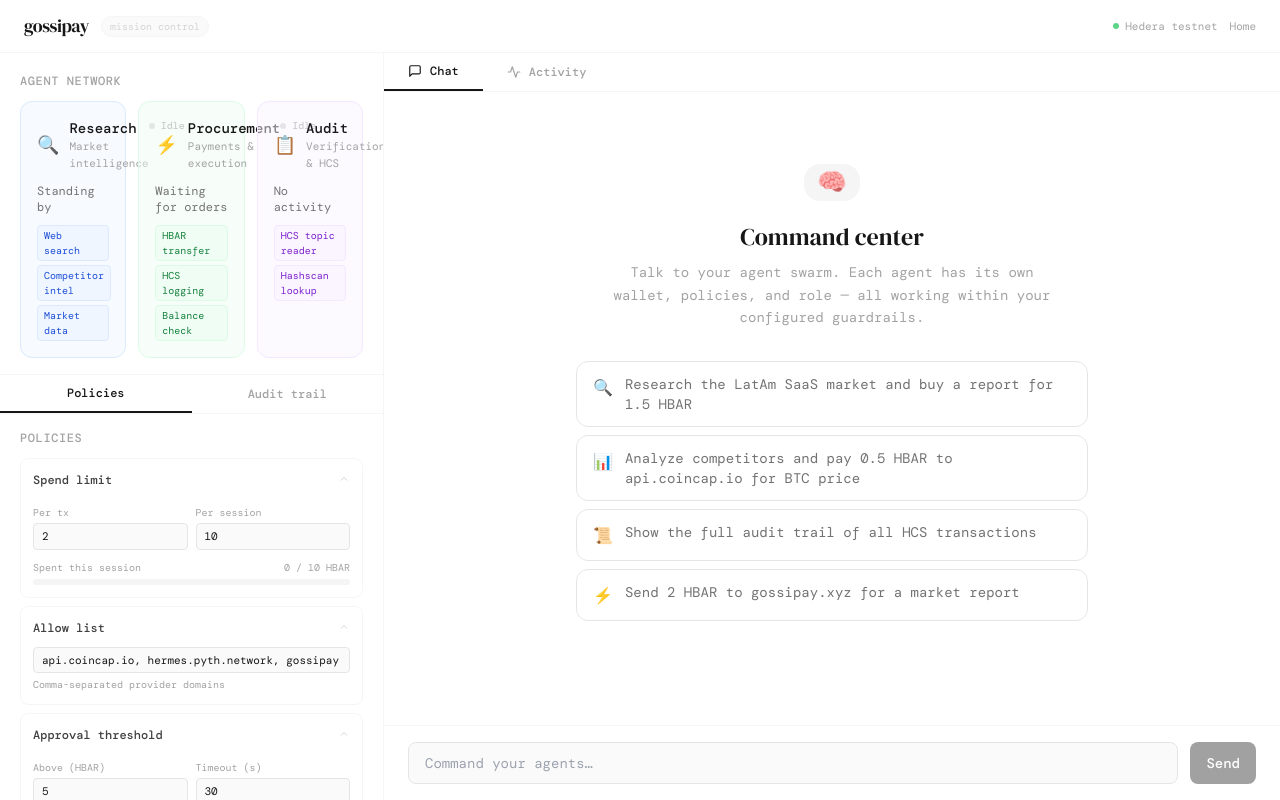
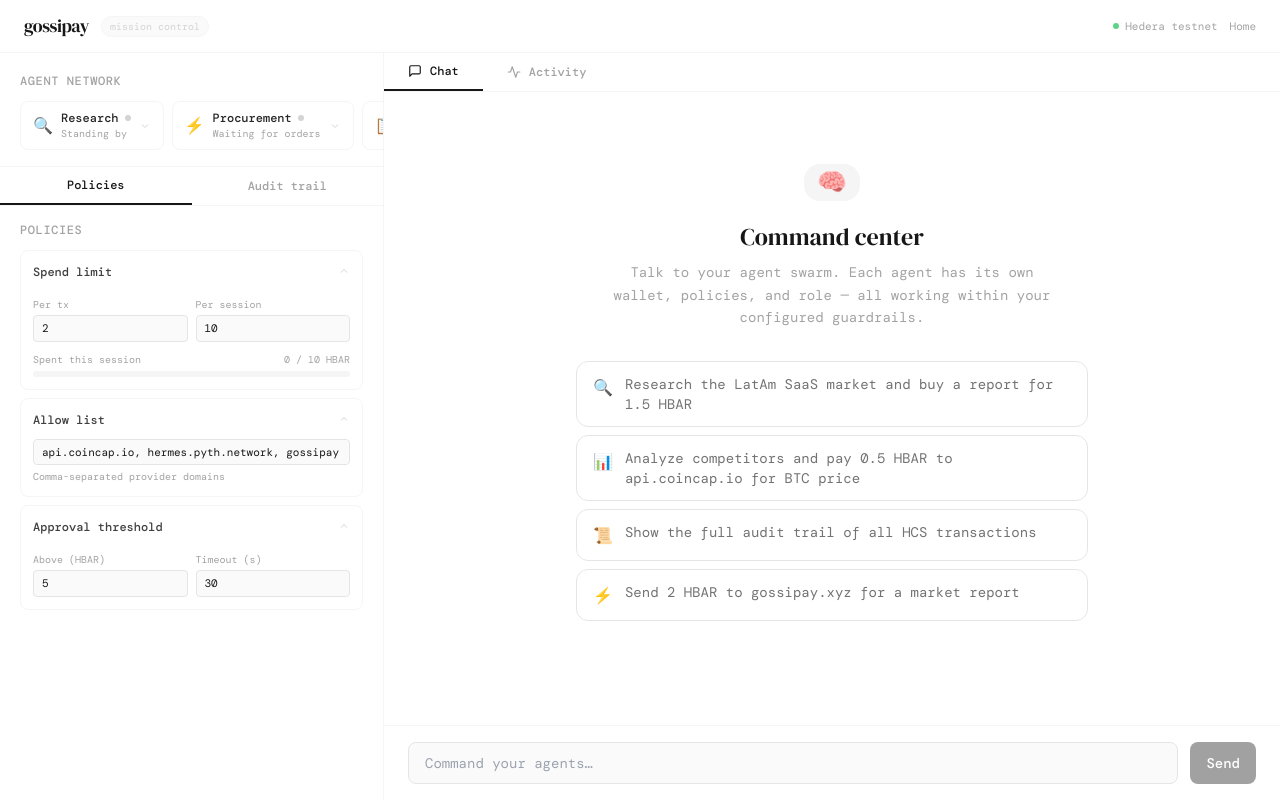
Before and after one commit to Irwingduran/gossipay-hedera, a Next.js app in the folder apps/demo/: page /demo in a window 1280 px wide. Built offline with nearby package versions, Linux system fonts and the light colour scheme; a web font is replaced by a local one.

Commit message:
feat(demo): make AgentSwarm compact and clickable - expand on tap for details

```diff
--- a/apps/demo/components/AgentSwarm.tsx
+++ b/apps/demo/components/AgentSwarm.tsx
@@ -1,5 +1,6 @@
 'use client'
 
+import { useState } from 'react'
 import { useSession } from '@/lib/store'
 
 type AgentState = 'active' | 'idle' | 'monitoring'
@@ -56,83 +57,83 @@ const stateColors: Record<AgentState, string> = {
   monitoring: 'bg-blue-500',
 }
 
-const stateLabels: Record<AgentState, string> = {
-  active: 'Active',
-  idle: 'Idle',
-  monitoring: 'Monitoring',
-}
-
-const palette: Record<string, { bg: string; border: string; dot: string; badge: string; badgeText: string }> = {
-  blue: {
-    bg: 'bg-blue-50/50',
-    border: 'border-blue-100',
-    dot: 'bg-blue-500',
-    badge: 'bg-blue-50 border-blue-100',
-    badgeText: 'text-blue-700',
-  },
-  green: {
-    bg: 'bg-green-50/50',
-    border: 'border-green-100',
-    dot: 'bg-green-500',
-    badge: 'bg-green-50 border-green-100',
-    badgeText: 'text-green-700',
-  },
-  purple: {
-    bg: 'bg-purple-50/50',
-    border: 'border-purple-100',
-    dot: 'bg-purple-500',
-    badge: 'bg-purple-50 border-purple-100',
-    badgeText: 'text-purple-700',
-  },
+const palette: Record<string, { border: string; bg: string; badge: string; badgeText: string }> = {
+  blue: { border: 'border-blue-100', bg: 'bg-blue-50/50', badge: 'bg-blue-50 border-blue-100', badgeText: 'text-blue-700' },
+  green: { border: 'border-green-100', bg: 'bg-green-50/50', badge: 'bg-green-50 border-green-100', badgeText: 'text-green-700' },
+  purple: { border: 'border-purple-100', bg: 'bg-purple-50/50', badge: 'bg-purple-50 border-purple-100', badgeText: 'text-purple-700' },
 }
 
 export function AgentSwarm() {
   const { state } = useSession()
+  const [expanded, setExpanded] = useState<string | null>(null)
   const txCount = state.transactions.length
 
   return (
-    <div className="grid grid-cols-1 sm:grid-cols-3 gap-3">
+    <div className="space-y-1.5">
+      <div className="flex gap-2">
         {agents.map((agent) => {
           const agentState = agent.getState(txCount, state.isStreaming)
-        const action = agent.getAction(txCount, state.isStreaming)
           const p = palette[agent.color]
+          const isOpen = expanded === agent.name
 
           return (
-          <div
+            <button
               key={agent.name}
-            className={`border ${p.border} ${p.bg} rounded-xl p-4 transition-all`}
+              onClick={() => setExpanded(isOpen ? null : agent.name)}
+              className={`flex-1 flex items-center gap-2 px-3 py-2 rounded-lg border text-left transition-all ${
+                isOpen
+                  ? `${p.border} ${p.bg} ring-1 ring-inset ring-neutral-200`
+                  : 'border-neutral-100 hover:border-neutral-200 hover:bg-neutral-50'
+              }`}
             >
-            <div className="flex items-start justify-between mb-3">
-              <div className="flex items-center gap-2.5">
-                <span className="text-lg">{agent.icon}</span>
-                <div>
-                  <h3 className="text-sm font-medium text-neutral-900">
+              <span className="text-base">{agent.icon}</span>
+              <div className="flex-1 min-w-0">
+                <div className="flex items-center gap-1.5">
+                  <span className="text-xs font-medium text-neutral-800 truncate">
                     {agent.name}
-                  </h3>
-                  <p className="text-[11px] text-neutral-400">{agent.role}</p>
+                  </span>
+                  <span className={`w-1.5 h-1.5 rounded-full shrink-0 ${stateColors[agentState]}`} />
                 </div>
+                <p className="text-[10px] text-neutral-400 truncate">
+                  {agent.getAction(txCount, state.isStreaming)}
+                </p>
               </div>
-              <div className="flex items-center gap-1.5">
-                <span className={`w-1.5 h-1.5 rounded-full ${stateColors[agentState]}`} />
-                <span className="text-[10px] font-medium text-neutral-400">
-                  {stateLabels[agentState]}
-                </span>
+              <svg
+                className={`w-3 h-3 text-neutral-300 shrink-0 transition-transform ${isOpen ? 'rotate-180' : ''}`}
+                viewBox="0 0 24 24"
+                fill="none"
+                stroke="currentColor"
+                strokeWidth="2"
+              >
+                <path d="m6 9 6 6 6-6" />
+              </svg>
+            </button>
+          )
+        })}
       </div>
-            </div>
-            <p className="text-xs text-neutral-500 font-mono">{action}</p>
-            <div className="mt-2.5 flex flex-wrap gap-1">
+
+      {expanded && (
+        <div className="border border-neutral-100 rounded-lg p-3 text-xs text-neutral-500 space-y-2">
+          {agents
+            .filter((a) => a.name === expanded)
+            .map((agent) => (
+              <div key={agent.name}>
+                <p className="text-neutral-800 font-medium mb-1">{agent.role}</p>
+                <div className="flex flex-wrap gap-1 mb-2">
                   {agent.tools.map((t) => (
                     <span
                       key={t}
-                  className={`text-[10px] px-1.5 py-0.5 rounded border ${p.badge} ${p.badgeText}`}
+                      className={`text-[10px] px-1.5 py-0.5 rounded border ${palette[agent.color].badge} ${palette[agent.color].badgeText}`}
                     >
                       {t}
                     </span>
                   ))}
                 </div>
+                <p className="text-neutral-400">{agent.getAction(txCount, state.isStreaming)}</p>
               </div>
-        )
-      })}
+            ))}
+        </div>
+      )}
     </div>
   )
 }
```
Lines whose indentation alone changed are shown as unchanged.
